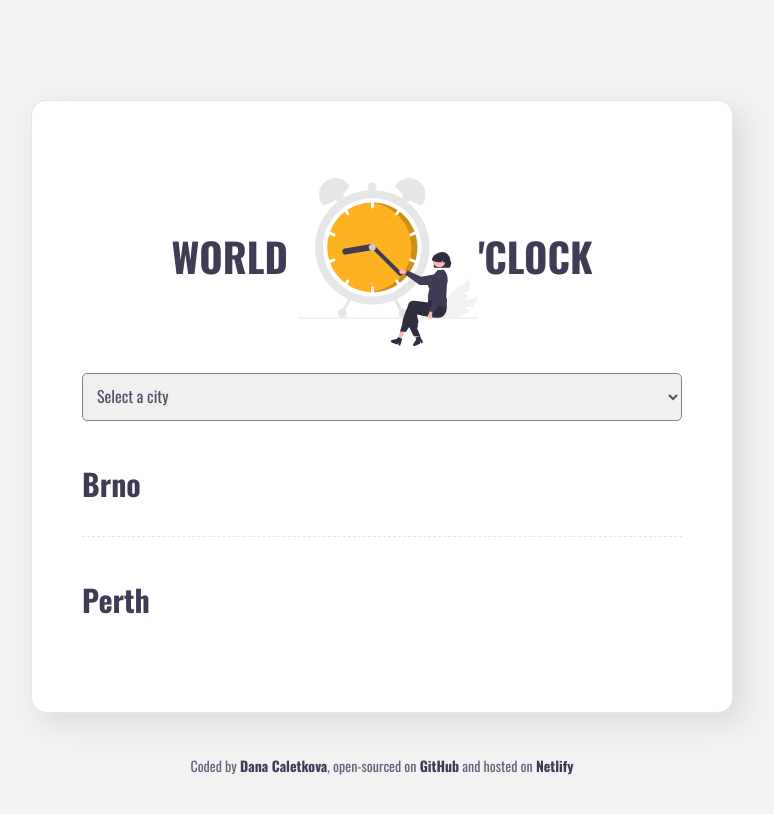
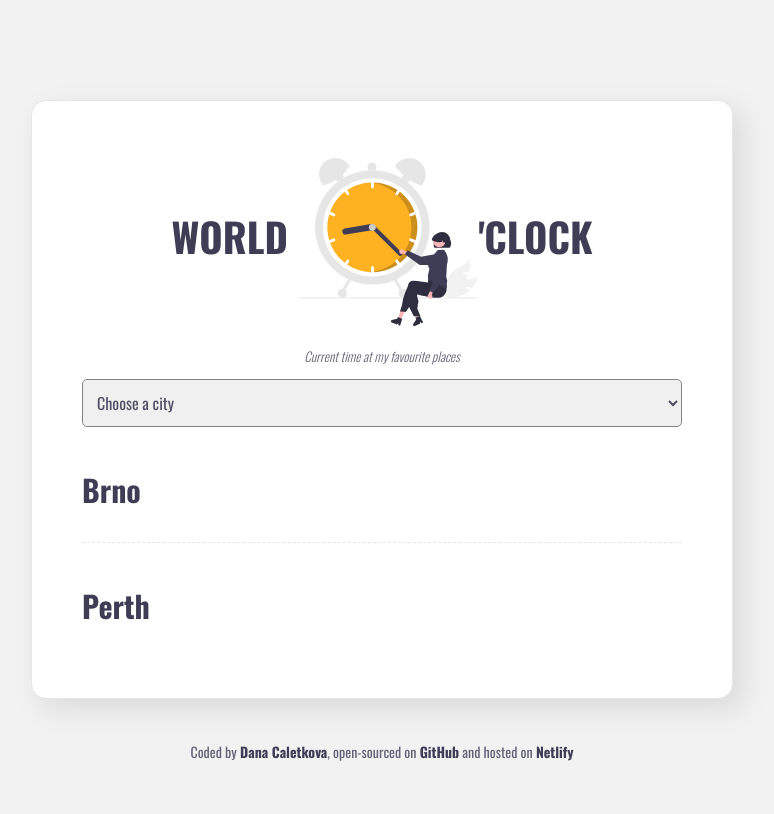
Before and after one commit to danacaletkova/world-clock, a plain HTML site: page index.html in a window 1280 px wide. Shown: the whole page, without its empty margins (258-1032 px from the left). Drawn offline with nearby package versions, Linux system fonts and the light colour scheme; a script that the page names is missing.

Commit message:
Changed options, added titles to cities

```diff
--- a/index.html
+++ b/index.html
@@ -20,26 +20,28 @@
         <a href="/" title="start over"
           ><h1>WORLD <img src="src/clock.svg" alt="" />'CLOCK</h1></a
         >
-
+        <h3>Current time at my favourite places</h3>
         <select name="city" id="select-cities">
-          <option value="">Select a city</option>
-          <option value="">Hawaii</option>
-          <option value="">Vancouver</option>
-          <option value="">New York</option>
-          <option value="">Sao Paulo</option>
-          <option value="">Azores</option>
-          <option value="">London</option>
-          <option value="">Prague</option>
-          <option value="">Kiev</option>
-          <option value="">Nairobi</option>
-          <option value="">Dubai</option>
-          <option value="">New Delhi</option>
-          <option value="">Hanoi</option>
-          <option value="">Singapore</option>
-          <option value="Australia/Perth">Perth</option>
-          <option value="Australia/Melbourne">Melbourne</option>
-          <option value="Pacific/Auckland">Auckland</option>
-          <option value="Pacific/Samoa">Samoa</option>
+          <option value="">Choose a city</option>
+          <option value="America/Vancouver" title="place I would like to visit">
+            Vancouver
+          </option>
+          <option
+            value="America/New_York"
+            title="place I was told I should visit"
+          >
+            New York
+          </option>
+          <option value="Europe/London" title="place I visited as a kid">
+            London
+          </option>
+          <option value="Asia/Ho_Chi_Minh" title="place I visited">
+            Ho Chi Minh
+          </option>
+          <option value="Australia/Brisbane" title="place where I lived">
+            Brisbane
+          </option>
+          <option value="current">Your current time zone</option>
         </select>
       </header>
       <main>
@@ -51,7 +53,7 @@
             </div>
             <div class="time"></div>
           </div>
-          <div class="city" id="perth" title="where I live now">
+          <div class="city" id="perth" title="where I live">
             <div class="left">
               <h2>Perth</h2>
               <div class="date"></div>
--- a/src/script.js
+++ b/src/script.js
@@ -32,11 +32,14 @@ updateData();
 setInterval(updateData, 1000);
 
 //Added cities
-
 function addCity(event) {
   let cityTimeZone = event.target.value;
-  let cityName = cityTimeZone.replace("_", " ").split("/")[1];
+  if (cityTimeZone === "current") {
+    cityTimeZone = moment.tz.guess();
+  }
+  let cityName = cityTimeZone.replaceAll("_", " ").split("/")[1];
   let cityTime = moment().tz(cityTimeZone);
+
   let displayedCitiesElement = document.querySelector("#displayed-cities");
   displayedCitiesElement.innerHTML += `
     <div class="city">
--- a/src/style.css
+++ b/src/style.css
@@ -4,12 +4,11 @@ body {
 }
 
 .content {
-  min-width: 300px;
   max-width: 600px;
   text-align: center;
   color: rgb(63, 61, 86);
   background-color: #fff;
-  padding: 50px;
+  padding: 30px 50px;
   margin: 100px auto;
   margin-bottom: 0;
   border: 1px solid #e6e6e6;
@@ -26,11 +25,23 @@ h1 {
   font-size: 40px;
   vertical-align: middle;
   font-weight: 900;
+  margin-bottom: 20px;
 }
 
 img {
   width: 30%;
   vertical-align: middle;
+}
+
+header .description {
+  margin: 20px;
+}
+
+h3 {
+  font-size: small;
+  font-style: italic;
+  opacity: 0.8;
+  font-weight: 300;
 }
 
 select {
@@ -43,13 +54,19 @@ select {
   opacity: 0.9;
 }
 
+select:hover {
+  border-color: rgb(255, 178, 33);
+}
+
 option {
   color: rgba(63, 61, 86, 0.9);
 }
 
 .city {
   display: flex;
+  flex-wrap: wrap;
   justify-content: space-between;
+  align-items: flex-end;
   padding: 30px 0;
   margin: 10px 0;
   border-bottom: 1px dashed rgba(0, 0, 0, 0.1);
```
